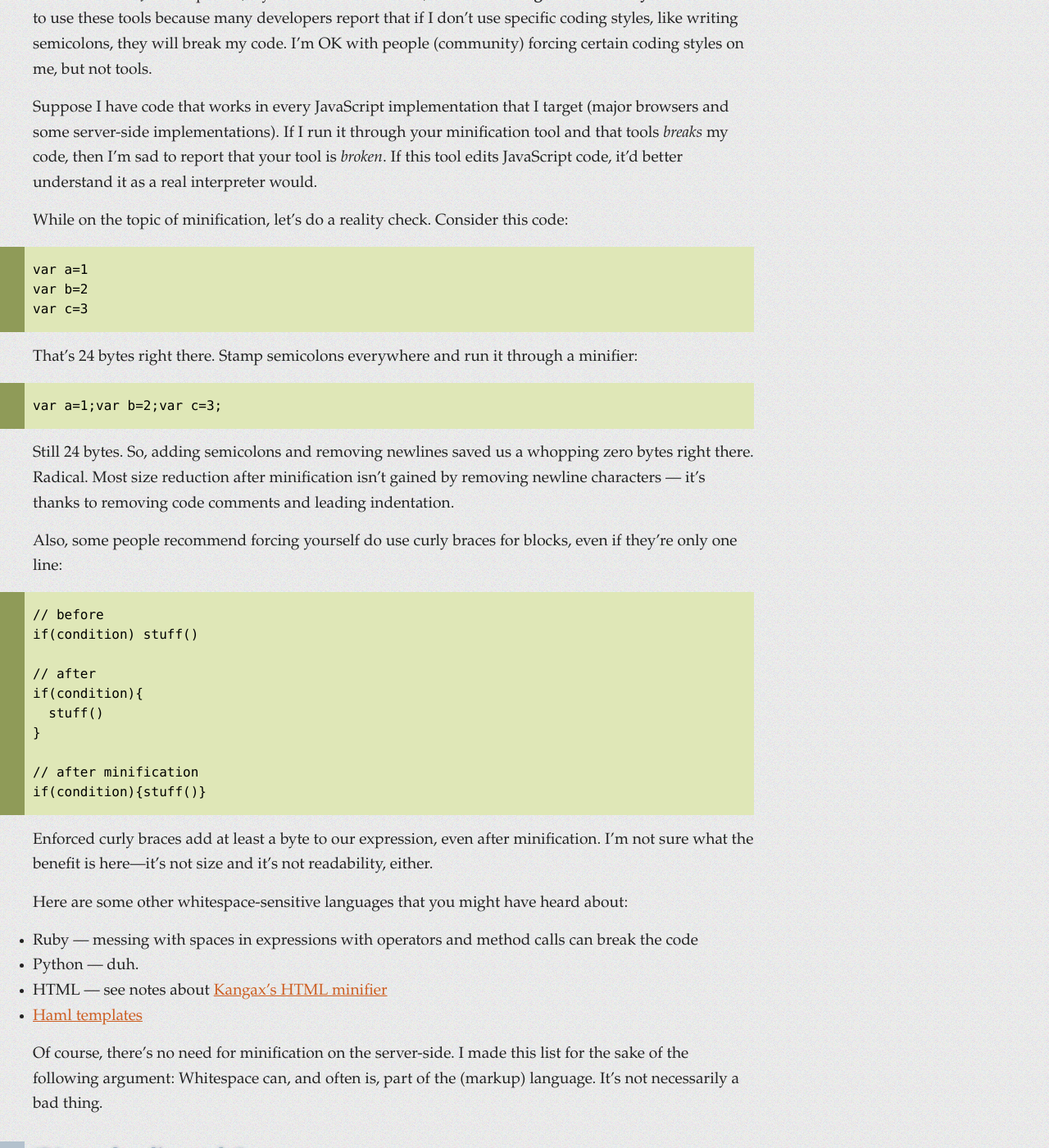
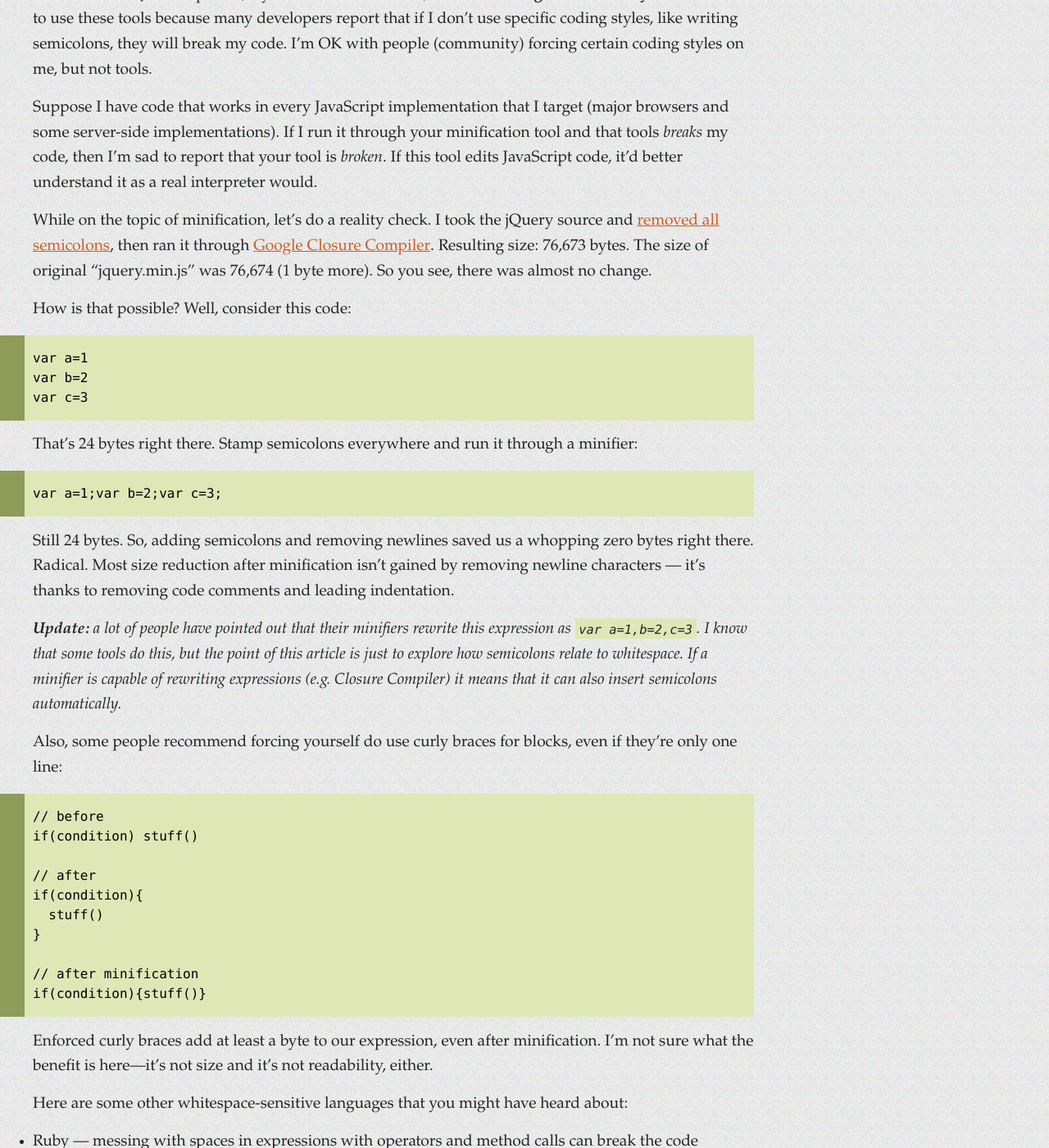
Before and after one commit to mislav/blog, a Jekyll site: the page built from js/_posts/2010-05-07-semicolons.markdown, in a window 1280 px wide and 1400 px high, scrolled down 1104 px. Shown: the whole window at 82% size. Built offline with Jekyll 4.4.1, drawn with Linux system fonts in a browser that asks for light colours; Markdown is read by kramdown in place of the engine named in the settings; some of the changed text lies outside the part shown.

Commit message:
more notes about minification

```diff
--- a/js/_posts/2010-05-07-semicolons.markdown
+++ b/js/_posts/2010-05-07-semicolons.markdown
@@ -23,7 +23,7 @@ I write semicolon-less code and, in my experience, there isn't a JavaScript inte
 
 ## <q>You can't minify JavaScript code without semicolons</q>
 
-There are 3 levels of reducing size of JavaScript source files: *compression* (e.g. gzip), *minification* (i.e. removing unnecessary whitespace and comments) and *obfuscation* (shortening variable and function names).
+There are 3 levels of reducing size of JavaScript source files: *compression* (e.g. gzip), *minification* (i.e. removing unnecessary whitespace and comments) and *obfuscation* (changing code, shortening variable and function names).
 
 Compression like gzip is the easiest; it only requires one-time server configuration, doesn't need extra effort by developers and *doesn't change* your code. There was a time when IE6 couldn't handle it, but if I remember correctly it was patched years ago and pushed as a Windows update, and today nobody really cares anymore.
 
@@ -31,7 +31,9 @@ Minification and obfuscation *change your code*. They are tools which you run on
 
 Suppose I have code that works in every JavaScript implementation that I target (major browsers and some server-side implementations). If I run it through your minification tool and that tools *breaks* my code, then I'm sad to report that your tool is *broken*. If this tool edits JavaScript code, it'd better understand it as a real interpreter would.
 
-While on the topic of minification, let's do a reality check. Consider this code:
+While on the topic of minification, let's do a reality check. I took the jQuery source and [removed all semicolons][removed], then ran it through [Google Closure Compiler][compiler]. Resulting size: 76,673 bytes. The size of original "jquery.min.js" was 76,674 (1 byte more). So you see, there was almost no change.
+
+How is that possible? Well, consider this code:
 
     var a=1
     var b=2
@@ -42,6 +44,9 @@ That's 24 bytes right there. Stamp semicolons everywhere and run it through a mi
     var a=1;var b=2;var c=3;
 
 Still 24 bytes. So, adding semicolons and removing newlines saved us a whopping zero bytes right there. Radical. Most size reduction after minification isn't gained by removing newline characters — it's thanks to removing code comments and leading indentation.
+
+<i>**Update:** a lot of people have pointed out that their minifiers *rewrite* this expression as `var a=1,b=2,c=3`. I know that some tools do this, but the point of this article is just to explore how semicolons relate to whitespace. If a minifier is capable of rewriting expressions (e.g. Closure Compiler) it means that it can also insert semicolons automatically.
+</i>
 
 Also, some people recommend forcing yourself do use curly braces for blocks, even if they're only one line:
 
@@ -141,3 +146,5 @@ The above article about JavaScript 2.0 is an interesting read and also lists som
 [jslint]: http://www.jslint.com/ "The JavaScript Code Quality Tool"
 [module]: http://www.yuiblog.com/blog/2007/06/12/module-pattern/
 [ugly]: http://img.skitch.com/20100509-qf8t69ad7cpmudwdksbw5hu6te.png
+[compiler]: http://code.google.com/closure/compiler/
+[removed]: http://github.com/mislav/jquery/commit/4a2faf8987fc3fcb8aefc99def5b5ed2b4de190c "jQuery without semicolons"
```
